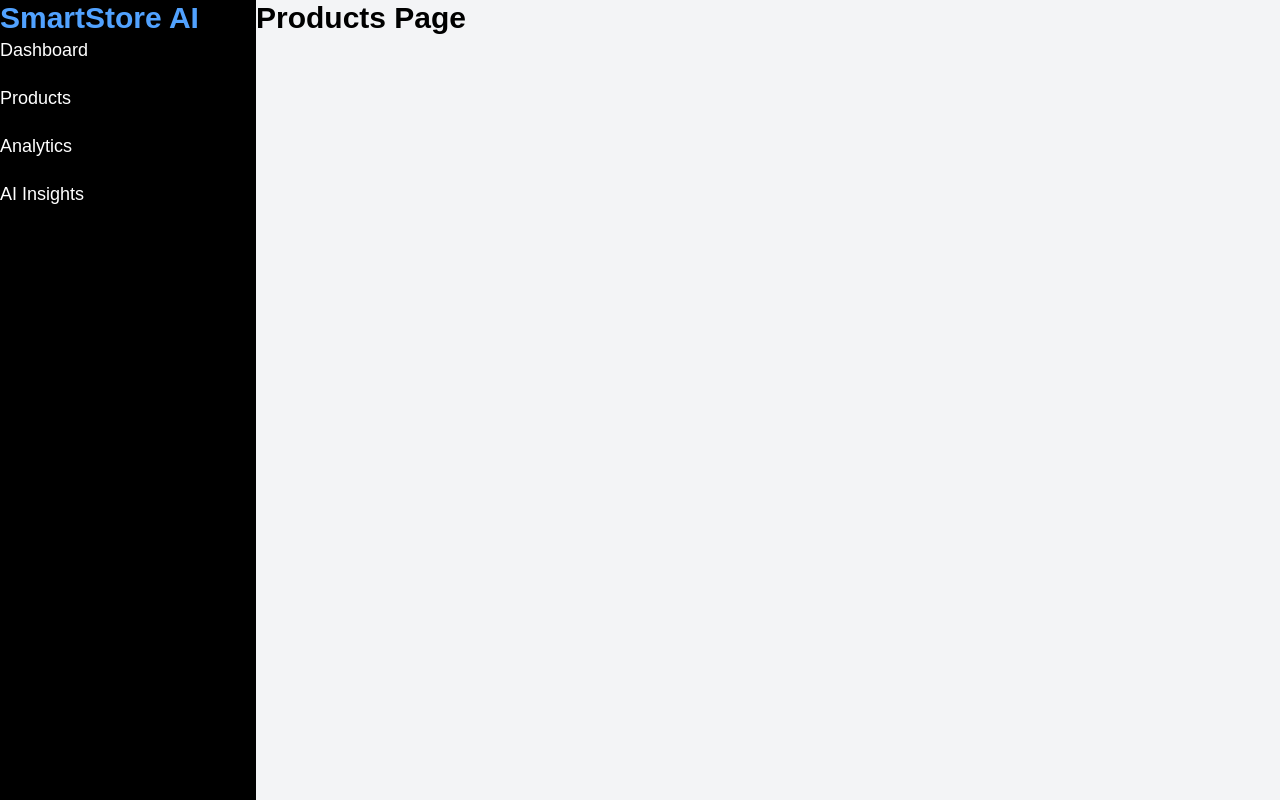
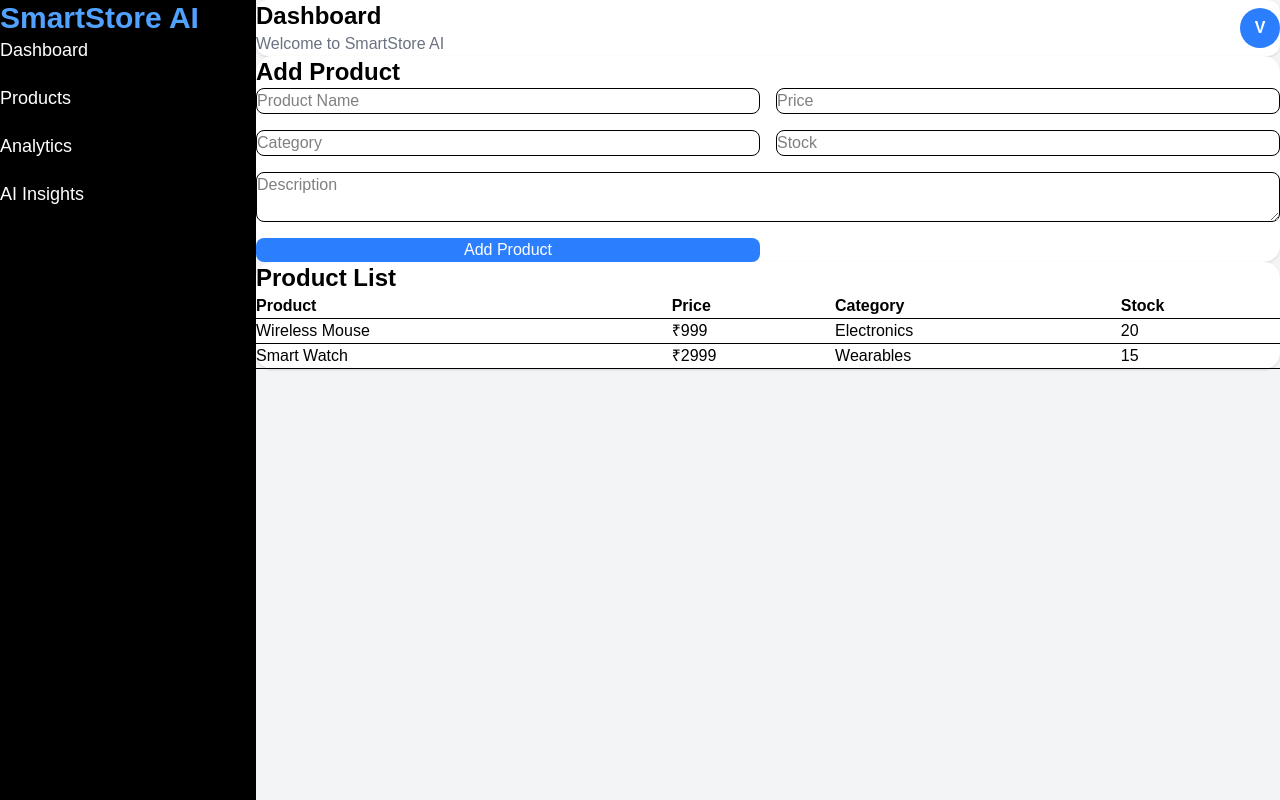
Before and after one commit to VaishnaviSaw01/SmartStore-AI, a React (Vite) app in the folder frontend/: page /products in a window 1280 px wide. Built offline with nearby package versions, Linux system fonts and the light colour scheme.

Commit message:
Created product management interface with forms and product table

```diff
--- /dev/null
+++ b/frontend/src/components/ProductForm.tsx
@@ -0,0 +1,52 @@
+function ProductForm() {
+  return (
+    <div className="bg-white p-6 rounded-2xl shadow mb-6">
+
+      <h2 className="text-2xl font-bold mb-4">
+        Add Product
+      </h2>
+
+      <form className="grid grid-cols-1 md:grid-cols-2 gap-4">
+
+        <input
+          type="text"
+          placeholder="Product Name"
+          className="border p-3 rounded-lg"
+        />
+
+        <input
+          type="number"
+          placeholder="Price"
+          className="border p-3 rounded-lg"
+        />
+
+        <input
+          type="text"
+          placeholder="Category"
+          className="border p-3 rounded-lg"
+        />
+
+        <input
+          type="number"
+          placeholder="Stock"
+          className="border p-3 rounded-lg"
+        />
+
+        <textarea
+          placeholder="Description"
+          className="border p-3 rounded-lg md:col-span-2"
+        />
+
+        <button
+          className="bg-blue-500 text-white p-3 rounded-lg hover:bg-blue-600"
+        >
+          Add Product
+        </button>
+
+      </form>
+
+    </div>
+  );
+}
+
+export default ProductForm;
--- /dev/null
+++ b/frontend/src/components/ProductTable.tsx
@@ -0,0 +1,74 @@
+const products = [
+  {
+    id: 1,
+    title: "Wireless Mouse",
+    price: 999,
+    category: "Electronics",
+    stock: 20,
+  },
+  {
+    id: 2,
+    title: "Smart Watch",
+    price: 2999,
+    category: "Wearables",
+    stock: 15,
+  },
+];
+
+function ProductTable() {
+  return (
+    <div className="bg-white p-6 rounded-2xl shadow">
+
+      <h2 className="text-2xl font-bold mb-4">
+        Product List
+      </h2>
+
+      <table className="w-full">
+
+        <thead>
+          <tr className="text-left border-b">
+
+            <th className="py-3">Product</th>
+            <th>Price</th>
+            <th>Category</th>
+            <th>Stock</th>
+
+          </tr>
+        </thead>
+
+        <tbody>
+
+          {products.map((product) => (
+            <tr
+              key={product.id}
+              className="border-b"
+            >
+
+              <td className="py-3">
+                {product.title}
+              </td>
+
+              <td>
+                ₹{product.price}
+              </td>
+
+              <td>
+                {product.category}
+              </td>
+
+              <td>
+                {product.stock}
+              </td>
+
+            </tr>
+          ))}
+
+        </tbody>
+
+      </table>
+
+    </div>
+  );
+}
+
+export default ProductTable;
--- a/frontend/src/pages/Products.tsx
+++ b/frontend/src/pages/Products.tsx
@@ -1,12 +1,17 @@
 import MainLayout from "../layouts/MainLayout";
+import Navbar from "../components/Navbar";
+import ProductForm from "../components/ProductForm";
+import ProductTable from "../components/ProductTable";
 
 function Products() {
   return (
     <MainLayout>
 
-      <h1 className="text-3xl font-bold">
-        Products Page
-      </h1>
+      <Navbar />
+
+      <ProductForm />
+
+      <ProductTable />
 
     </MainLayout>
   );
```
